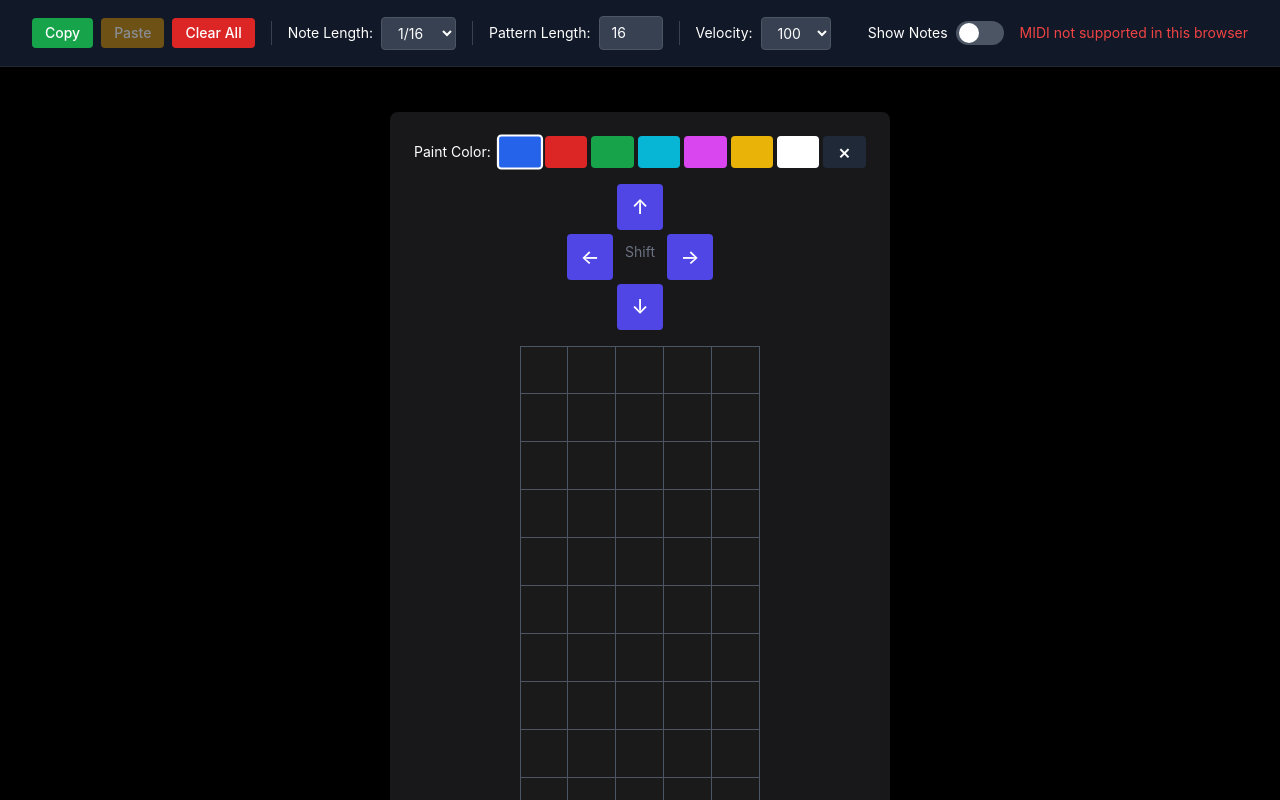
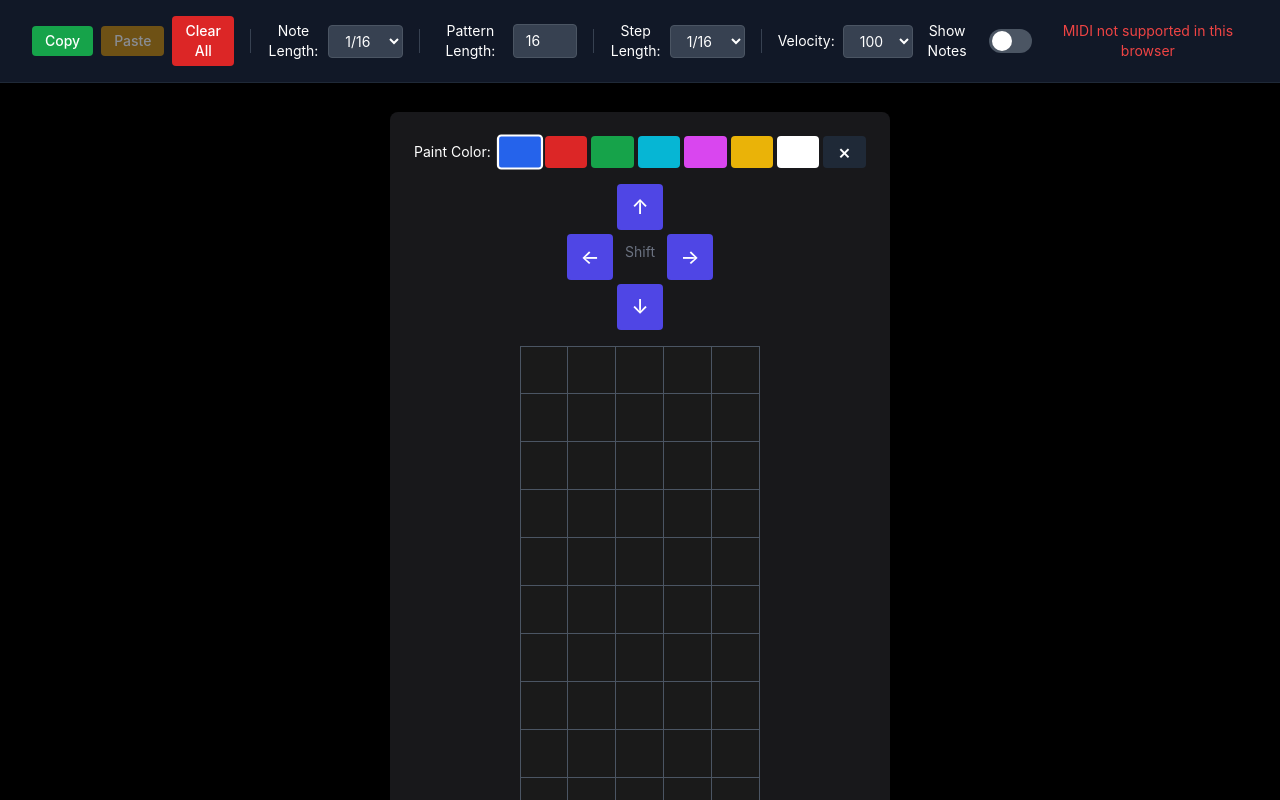
Before and after one commit to blastromen-labs/midi-seq, a Vue app: page / in a window 1280 px wide. Shown: the top 800 px of the page. Built offline with nearby package versions, Linux system fonts and the light colour scheme.

Commit message:
add step length

```diff
--- a/src/App.vue
+++ b/src/App.vue
@@ -4,7 +4,8 @@
       @copy="copyCurrentStep" @paste="pasteToCurrentStep" @clear="clearClipboard" :copied-pattern="copiedPattern"
       :note-length="noteLength" @note-length-changed="handleNoteLengthChanged" @clear-all-notes="clearAllNotes"
       :pattern-length="patternLength" @pattern-length-changed="handlePatternLengthChanged" :velocity="velocity"
-      @velocity-changed="handleVelocityChanged" />
+      @velocity-changed="handleVelocityChanged" :step-length="stepLength"
+      @step-length-changed="handleStepLengthChanged" />
     <main class="flex-1 flex items-center justify-center p-8 pt-20">
       <div class="bg-zinc-900 rounded-lg p-6 shadow-xl w-[500px]">
         <div class="mb-4 flex justify-between items-center">
@@ -166,6 +167,7 @@ const midiOutput = ref(null);
 const noteLength = ref('16');
 const patternLength = ref(16);
 const velocity = ref(100);
+const stepLength = ref('16');
 
 // Create a sequence with dynamic length
 const sequence = ref(Array.from({ length: patternLength.value }, () => Array(60).fill(false)));
@@ -545,18 +547,28 @@ const shiftNotes = (direction) => {
 };
 
 const downloadMidi = () => {
-  // Create separate MIDI tracks for channel 0 and channel 1
   const track0 = new MidiWriter.Track();
   const track1 = new MidiWriter.Track();
 
-  // Set the tempo on both tracks
   track0.setTempo(tempo.value);
   track1.setTempo(tempo.value);
 
-  // Process each step in the sequence
+  // Calculate base ticks per step based on step length
+  const getTicksPerStep = () => {
+    switch (stepLength.value) {
+      case '64': return 8;    // 1/64 note = 8 ticks
+      case '32': return 16;   // 1/32 note = 16 ticks
+      case '8': return 64;    // 1/8 note = 64 ticks
+      case '16':
+      default:
+        return 32;          // 1/16 note = 32 ticks (default)
+    }
+  };
+
+  const ticksPerStep = getTicksPerStep();
+
   sequence.value.forEach((step, stepIndex) => {
-    // Calculate tick for the current step (each 16th note is 32 ticks apart)
-    const currentTick = stepIndex * 32;
+    const currentTick = stepIndex * ticksPerStep;
 
     // Create a single event for all notes in this step for each channel
     const channel0Notes = [];
@@ -566,7 +578,6 @@ const downloadMidi = () => {
     const channel0Lengths = [];
     const channel1Lengths = [];
 
-    // Collect notes for each channel in this step
     step.forEach((cell, index) => {
       if (cell) {
         const notes = getMidiNote(index, cell.color);
@@ -592,15 +603,14 @@ const downloadMidi = () => {
         channel0Lengths[i] === length && channel0Velocities[i] === parseInt(velocity)
       );
       if (notesWithCombo.length > 0) {
-
         const noteEvent0 = new MidiWriter.NoteEvent({
           pitch: notesWithCombo,
-          duration: `${length}`,
+          duration: length,
           velocity: parseInt(velocity),
           channel: 1,
-          tick: currentTick,
+          tick: currentTick
         });
-        // this is important fix because the library kept adding 32 ticks to events at step 0. Do not remove this.
+
         if (currentTick === 0) {
           noteEvent0.tick = 0;
         }
@@ -617,7 +627,6 @@ const downloadMidi = () => {
         channel1Lengths[i] === length && channel1Velocities[i] === parseInt(velocity)
       );
       if (notesWithCombo.length > 0) {
-
         const noteEvent1 = new MidiWriter.NoteEvent({
           pitch: notesWithCombo,
           duration: length,
@@ -635,11 +644,9 @@ const downloadMidi = () => {
     });
   });
 
-  // Create a new MIDI file with both tracks
   track0.mergeTrack(track1);
   const writer = new MidiWriter.Writer([track0]);
 
-  // Create a Blob from the MIDI data
   const blob = new Blob([writer.buildFile()], { type: 'audio/midi' });
   const url = window.URL.createObjectURL(blob);
   const a = document.createElement('a');
@@ -686,6 +693,10 @@ const handleVelocityChanged = (newVelocity) => {
   velocity.value = newVelocity;
 };
 
+const handleStepLengthChanged = (length) => {
+  stepLength.value = length;
+};
+
 onMounted(() => {
   // Focus the container to enable keyboard events
   container.value?.focus();
--- a/src/components/Navbar.vue
+++ b/src/components/Navbar.vue
@@ -54,6 +54,17 @@
                         <label class="text-white text-sm">Pattern Length:</label>
                         <input type="number" v-model="patternLength" @change="patternLengthChanged" min="1" max="64"
                             class="bg-gray-700 text-white rounded w-16 px-3 py-1.5 text-sm border border-gray-600 hover:border-blue-500 focus:border-blue-500 focus:ring-1 focus:ring-blue-500 focus:outline-none" />
+                    </div>
+                    <div class="h-6 w-px bg-gray-700"></div>
+                    <div class="flex items-center gap-2">
+                        <label class="text-white text-sm">Step Length:</label>
+                        <select v-model="selectedStepLength" @change="stepLengthChanged"
+                            class="bg-gray-700 text-white rounded px-3 py-1.5 text-sm border border-gray-600 hover:border-blue-500 focus:border-blue-500 focus:ring-1 focus:ring-blue-500 focus:outline-none">
+                            <option value="64">1/64</option>
+                            <option value="32">1/32</option>
+                            <option value="16">1/16</option>
+                            <option value="8">1/8</option>
+                        </select>
                     </div>
                     <div class="h-6 w-px bg-gray-700"></div>
                     <div class="flex items-center gap-2">
@@ -117,6 +128,10 @@ const props = defineProps({
     velocity: {
         type: Number,
         default: 100
+    },
+    stepLength: {
+        type: String,
+        default: '16'
     }
 });
 
@@ -127,8 +142,9 @@ const showNotes = ref(false);
 const selectedNoteLength = ref(props.noteLength);
 const patternLength = ref(props.patternLength);
 const selectedVelocity = ref(props.velocity);
+const selectedStepLength = ref(props.stepLength);
 
-const emit = defineEmits(['midiOutputSelected', 'showNotesChanged', 'copy', 'paste', 'clear', 'noteLengthChanged', 'clearAllNotes', 'patternLengthChanged', 'velocityChanged']);
+const emit = defineEmits(['midiOutputSelected', 'showNotesChanged', 'copy', 'paste', 'clear', 'noteLengthChanged', 'clearAllNotes', 'patternLengthChanged', 'velocityChanged', 'stepLengthChanged']);
 
 const noteTypeChanged = () => {
     emit('noteLengthChanged', selectedNoteLength.value);
@@ -148,6 +164,10 @@ const patternLengthChanged = () => {
 
 const velocityChanged = () => {
     emit('velocityChanged', parseInt(selectedVelocity.value));
+};
+
+const stepLengthChanged = () => {
+    emit('stepLengthChanged', selectedStepLength.value);
 };
 
 const initializeMidi = async () => {
```
